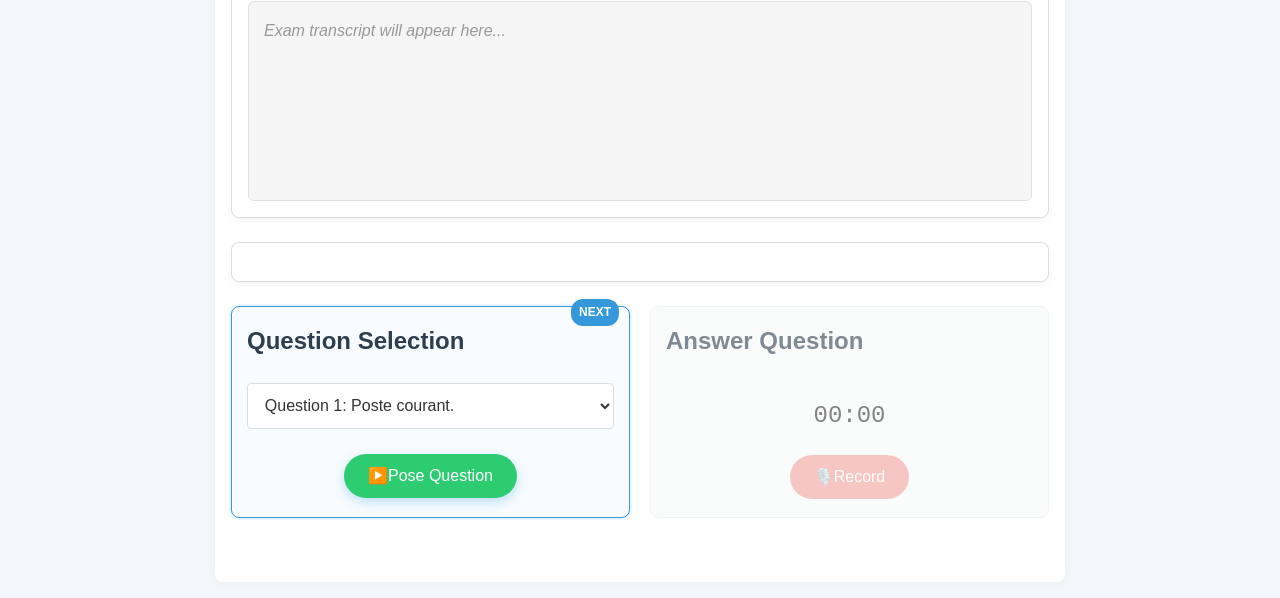
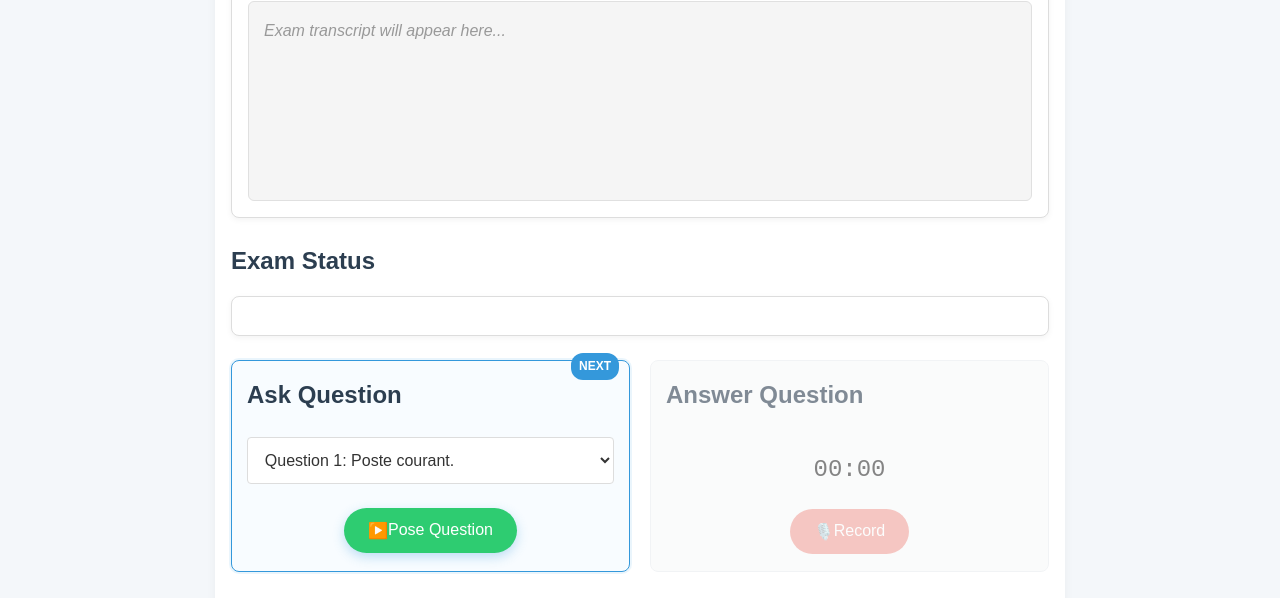
Before and after one commit to mattemoore/OutilFrancaisOral, a plain HTML site: page WebApp/index.html in a window 1280 px wide. Shown: the part 202-800 px from the top of the page. Drawn offline with Linux system fonts and the light colour scheme.

Commit message:
Updated some headers in webapp.

```diff
--- a/WebApp/index.html
+++ b/WebApp/index.html
@@ -40,16 +40,15 @@
                 <div id="textOutput" class="text-output">
                     <p class="placeholder">Exam transcript will appear here...</p>
                 </div>
-            </div>
-        </section>
+            </div>        </section>
 
         <section class="status-container">
+            <h2>Exam Status</h2>
             <div id="status" class="status"></div>
         </section>        <!-- Controls section with two columns -->
-        <div class="controls-container">
-            <!-- Left column: Question selection -->            <section class="controls-column question-column active" id="questionColumn">
+        <div class="controls-container">            <!-- Left column: Ask Question -->            <section class="controls-column question-column active" id="questionColumn">
                 <div class="workflow-indicator">NEXT</div>
-                <h2>Question Selection</h2>
+                <h2>Ask Question</h2>
                 <div class="control-row">
                     <select id="questionSelect" class="question-dropdown">
                         <option value="current-employment">Question 1: Poste courant.</option>
```
